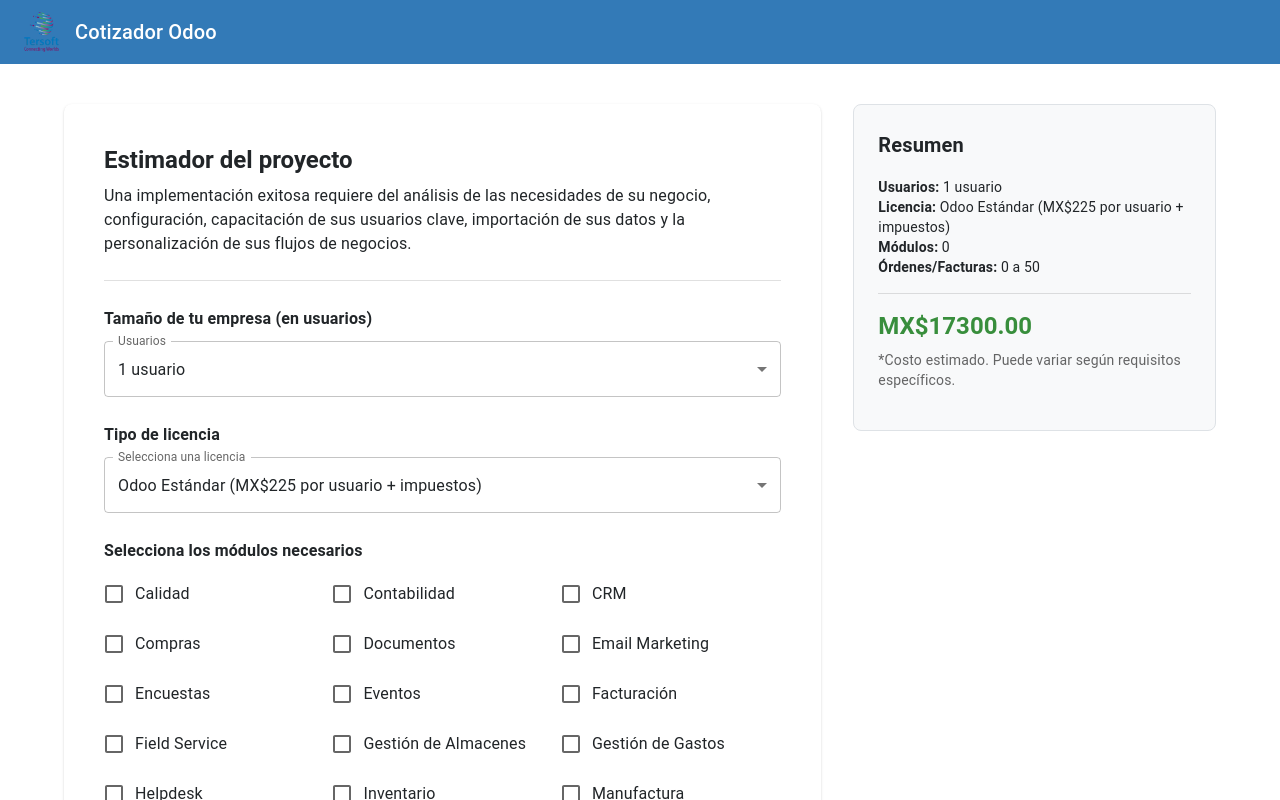
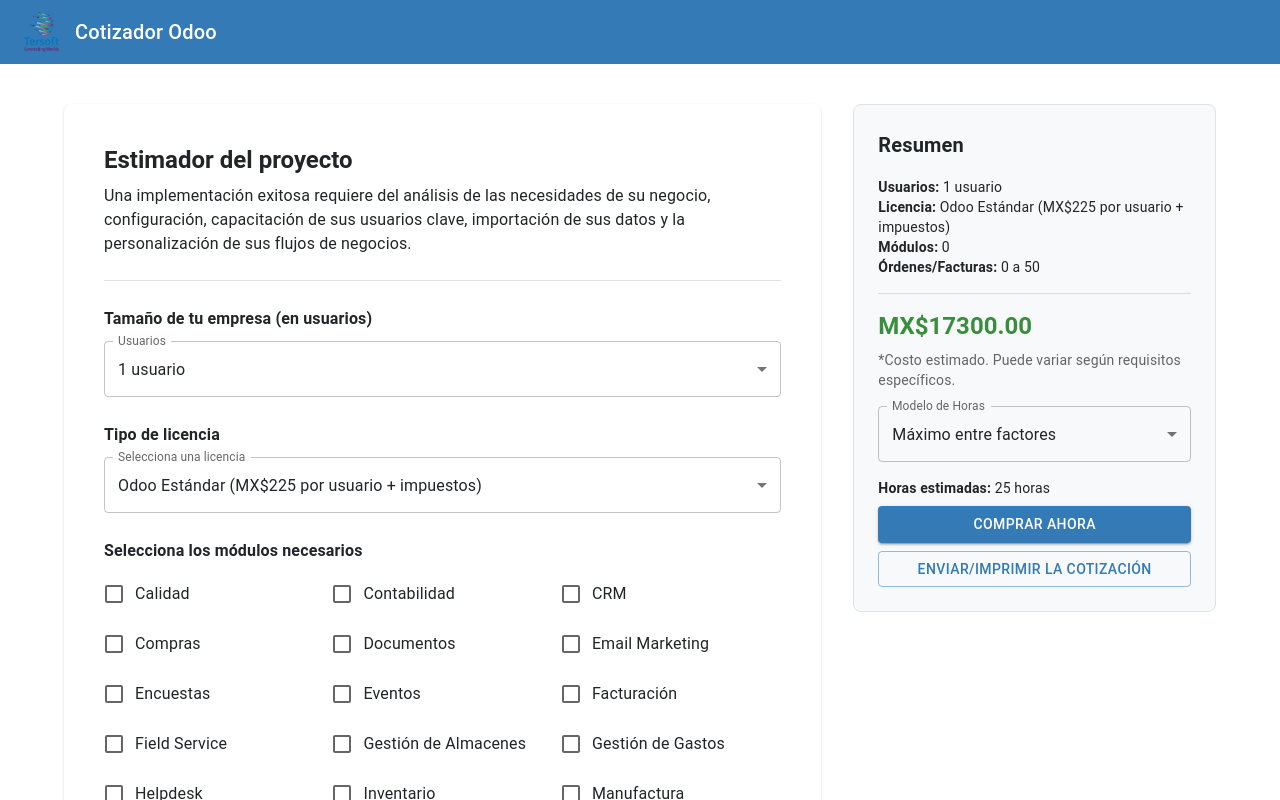
Before and after one commit to FReptar0/cotizador, a Next.js app: page /cotizador in a window 1280 px wide. Shown: the top 800 px of the page. Built offline with nearby package versions, Linux system fonts and the light colour scheme; sample sign-in values are in the browser's storage.

Commit message:
Actualizar cotizador para incluir cálculo de horas estimadas y mejorar la interfaz de inicio de sesión

```diff
--- a/src/pages/cotizador.js
+++ b/src/pages/cotizador.js
@@ -20,7 +20,7 @@
 } from "@mui/material";
 import { createTheme, ThemeProvider } from "@mui/material/styles";
 
-// ======== Tema con la misma paleta que usas en tu proyecto ========
+// Configuración del tema con la nueva paleta
 const theme = createTheme({
   palette: {
     primary: {
@@ -42,7 +42,7 @@
   },
 });
 
-// Lista de módulos (ordenados y con agregados)
+// Lista de módulos (ordenados alfabéticamente y con los nuevos agregados)
 const odooModules = [
   { name: "Calidad" },
   { name: "Contabilidad" },
@@ -117,7 +117,10 @@
   const [selectedModules, setSelectedModules] = useState([]);
   const [orders, setOrders] = useState(orderRanges[0].value);
   const [licenseType, setLicenseType] = useState("estandar");
-  const [quote, setQuote] = useState(17000);
+  const [quote, setQuote] = useState(17000); // Precio base inicial
+  // Estado para el modelo de estimación de horas: "max" o "sum"
+  const [hoursModel, setHoursModel] = useState("max");
+  const [estimatedHours, setEstimatedHours] = useState(25);
 
   // Verificar login
   useEffect(() => {
@@ -129,12 +132,10 @@
     }
   }, [router]);
 
-  // Cálculo de costo en tiempo real
+  // Cálculo del costo (ya existente)
   useEffect(() => {
     if (!authChecked) return;
     const moduleCount = selectedModules.length;
-
-    // Base según cantidad de módulos
     let modulePrice = 0;
     if (moduleCount <= 3) {
       modulePrice = 17000;
@@ -145,20 +146,12 @@
     } else if (moduleCount >= 9) {
       modulePrice = 29000;
     }
-
-    // Extra costo por rango de usuarios: si es mayor a "1 usuario", +2000
     const extraUsersCost = users > 1 ? 2000 : 0;
-
-    // Extra costo por rango de órdenes: si se elige un rango mayor al mínimo, +3500
     const extraOrdersCost = orders > orderRanges[0].value ? 3500 : 0;
-
-    // Costo de licencia por usuario
     const selectedLicense = licenseOptions.find(
       (opt) => opt.value === licenseType
     );
     const licenseCost = selectedLicense ? selectedLicense.cost : 225;
-
-    // Se suma el costo de licencia multiplicado por el número de usuarios
     const total =
       modulePrice +
       users * 50 +
@@ -166,9 +159,21 @@
       extraUsersCost +
       extraOrdersCost +
       users * licenseCost;
-
     setQuote(total.toFixed(2));
   }, [authChecked, users, selectedModules, orders, licenseType]);
+
+  // Cálculo de horas estimadas
+  useEffect(() => {
+    if (!authChecked) return;
+    // Puedes alternar entre el modelo "max" o "sum" comentando uno y descomentando el otro.
+    let hours;
+    if (hoursModel === "max") {
+      hours = calculateHoursMax(selectedModules.length, users, orders);
+    } else {
+      hours = calculateHoursSum(selectedModules.length, users, orders);
+    }
+    setEstimatedHours(hours);
+  }, [authChecked, users, selectedModules, orders, hoursModel]);
 
   if (!authChecked) return null;
 
@@ -181,7 +186,7 @@
     );
   };
 
-  // Obtiene las etiquetas para mostrar en el Resumen
+  // Helpers para mostrar etiquetas en el resumen
   const selectedUserLabel = selectedUserRange(users);
   const selectedOrderLabel = selectedOrderRange(orders);
   const selectedLicenseLabel =
@@ -213,7 +218,7 @@
       <Box sx={{ bgcolor: "background.default", minHeight: "100vh", py: 5 }}>
         <Container maxWidth="lg">
           <Grid container spacing={4}>
-            {/* Columna Izquierda */}
+            {/* Columna Izquierda: Formulario del Cotizador */}
             <Grid item xs={12} md={8}>
               <Paper
                 elevation={1}
@@ -360,7 +365,7 @@
               </Paper>
             </Grid>
 
-            {/* Columna Derecha: Resumen */}
+            {/* Columna Derecha: Resumen, Costo y Horas */}
             <Grid item xs={12} md={4}>
               <Box
                 sx={{
@@ -379,7 +384,7 @@
                   Resumen
                 </Typography>
                 <Typography variant="body2" color="text.primary">
-                  <strong>Usuarios:</strong> {selectedUserLabel}
+                  <strong>Usuarios:</strong> {selectedUserRange(users)}
                 </Typography>
                 <Typography variant="body2" color="text.primary">
                   <strong>Licencia:</strong> {selectedLicenseLabel}
@@ -388,7 +393,8 @@
                   <strong>Módulos:</strong> {selectedModules.length}
                 </Typography>
                 <Typography variant="body2" color="text.primary" sx={{ mb: 2 }}>
-                  <strong>Órdenes/Facturas:</strong> {selectedOrderLabel}
+                  <strong>Órdenes/Facturas:</strong>{" "}
+                  {selectedOrderRange(orders)}
                 </Typography>
                 <Divider sx={{ mb: 2 }} />
                 <Typography
@@ -406,9 +412,36 @@
                 >
                   *Costo estimado. Puede variar según requisitos específicos.
                 </Typography>
-                <Box
-                  sx={{ display: "flex", flexDirection: "column", gap: 1 }}
-                ></Box>
+
+                {/* Selección de modelo de horas */}
+                <FormControl fullWidth sx={{ mb: 2 }}>
+                  <InputLabel id="hours-model-label" color="primary">
+                    Modelo de Horas
+                  </InputLabel>
+                  <Select
+                    labelId="hours-model-label"
+                    value={hoursModel}
+                    label="Modelo de Horas"
+                    onChange={(e) => setHoursModel(e.target.value)}
+                    color="primary"
+                  >
+                    <MenuItem value="max">Máximo entre factores</MenuItem>
+                    <MenuItem value="sum">Suma de incrementos</MenuItem>
+                  </Select>
+                </FormControl>
+
+                <Typography variant="body2" color="text.primary" sx={{ mb: 1 }}>
+                  <strong>Horas estimadas:</strong> {estimatedHours} horas
+                </Typography>
+
+                <Box sx={{ display: "flex", flexDirection: "column", gap: 1 }}>
+                  <Button variant="contained" color="primary" fullWidth>
+                    Comprar ahora
+                  </Button>
+                  <Button variant="outlined" color="primary" fullWidth>
+                    Enviar/Imprimir la cotización
+                  </Button>
+                </Box>
               </Box>
             </Grid>
           </Grid>
@@ -418,10 +451,63 @@
   );
 }
 
-/** Helpers: para mostrar las etiquetas de los rangos */
+/** Helpers: para obtener la etiqueta de los rangos seleccionados */
 function selectedUserRange(users) {
   return userRanges.find((range) => range.value === users)?.label || "";
 }
 function selectedOrderRange(orders) {
   return orderRanges.find((range) => range.value === orders)?.label || "";
 }
+
+/**
+ * Modelo 1: Tomar el máximo entre los 3 factores
+ * Calcula horas estimadas para cada factor y retorna el máximo.
+ */
+function calculateHoursMax(modulesCount, users, orders) {
+  let hoursModules = 25;
+  if (modulesCount === 0) hoursModules = 25;
+  else if (modulesCount >= 1 && modulesCount <= 2) hoursModules = 30;
+  else if (modulesCount >= 3 && modulesCount <= 4) hoursModules = 45;
+  else if (modulesCount >= 5 && modulesCount <= 6) hoursModules = 60;
+  else if (modulesCount >= 7 && modulesCount <= 8) hoursModules = 80;
+  else if (modulesCount >= 9) hoursModules = 100;
+
+  let hoursUsers = 25;
+  if (users === 1) hoursUsers = 25;
+  else if (users >= 2 && users <= 5) hoursUsers = 30;
+  else if (users >= 6 && users <= 10) hoursUsers = 45;
+  else if (users >= 11 && users <= 20) hoursUsers = 60;
+  else if (users >= 21 && users <= 50) hoursUsers = 80;
+  else if (users >= 51) hoursUsers = 100;
+
+  let hoursOrders = 25;
+  if (orders <= 50) hoursOrders = 25;
+  else if (orders > 50 && orders <= 100) hoursOrders = 30;
+  else if (orders > 100 && orders <= 200) hoursOrders = 45;
+  else if (orders > 200 && orders <= 350) hoursOrders = 60;
+  else if (orders > 350) hoursOrders = 100;
+
+  return Math.max(hoursModules, hoursUsers, hoursOrders);
+}
+
+/**
+ * Modelo 2: Sumar incrementos
+ * Base de 25 horas, luego se suman incrementos según cada factor.
+ */
+function calculateHoursSum(modulesCount, users, orders) {
+  let hours = 25; // base
+  // Incremento por módulos
+  if (modulesCount >= 1 && modulesCount <= 2) hours += 5;
+  else if (modulesCount >= 3 && modulesCount <= 4) hours += 20;
+  else if (modulesCount >= 5 && modulesCount <= 6) hours += 35;
+  else if (modulesCount >= 7 && modulesCount <= 8) hours += 55;
+  else if (modulesCount >= 9) hours += 75;
+  // Incremento por usuarios: si hay más de 1 usuario, sumar 10 horas
+  if (users > 1) hours += 10;
+  // Incremento por órdenes: según el rango seleccionado
+  if (orders > 50 && orders <= 100) hours += 10;
+  else if (orders > 100 && orders <= 200) hours += 20;
+  else if (orders > 200 && orders <= 350) hours += 35;
+  else if (orders > 350) hours += 50;
+  return hours;
+}
```
Also changed, not shown: src/pages/login.js (+13 -22 lines).
